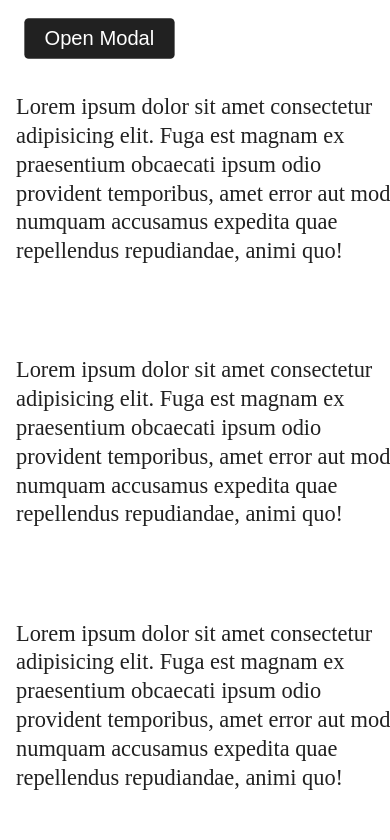
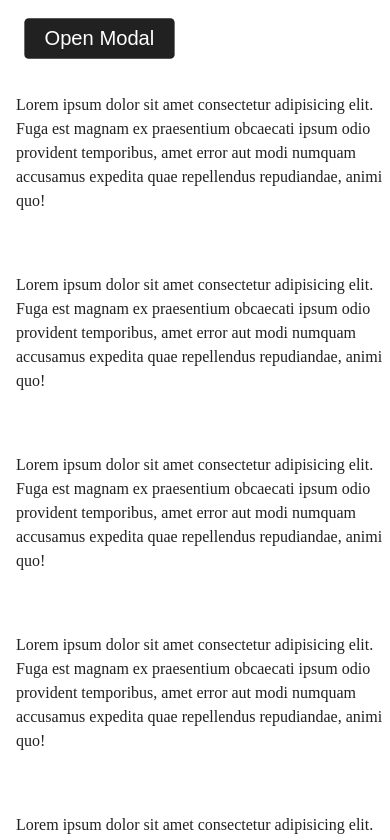
Before and after one commit to hafzamaria/pop-up, a React (Create React App) app: page / in a window 390 px wide. Shown: the top 840 px of the page. Built offline with nearby package versions, Linux system fonts and the light colour scheme; the HTML template or start-up script is replaced by a standard one.

Commit message:
responsive

```diff
--- a/src/index.css
+++ b/src/index.css
@@ -73,4 +73,11 @@ p{
     width: 80%;
     padding: 2rem;
   }
+  p{
+    font-size: 1rem;
+    margin: 1rem 0 0.5rem 0;
+  line-height: 1.5rem;
+  color: #212121;
+  font-weight: 200;
+  }
 }
```
